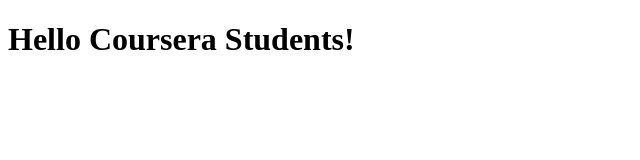
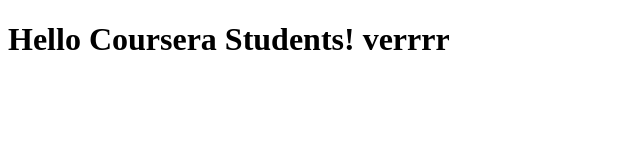
Before and after one commit to AsTawade/coursera-test, a plain HTML site: page index.html in a window 1280 px wide. Shown: the whole page, without its empty margins (0-640 px from the left). Drawn offline with Linux system fonts and the light colour scheme.

Commit message:
Next version of web file.

```diff
--- a/index.html
+++ b/index.html
@@ -7,6 +7,6 @@
     <title>Hello Coursera</title>
 </head>
 <body>
-    <h1>Hello Coursera Students!</h1>
+    <h1>Hello Coursera Students! verrrr</h1>
 </body>
 </html>
```
